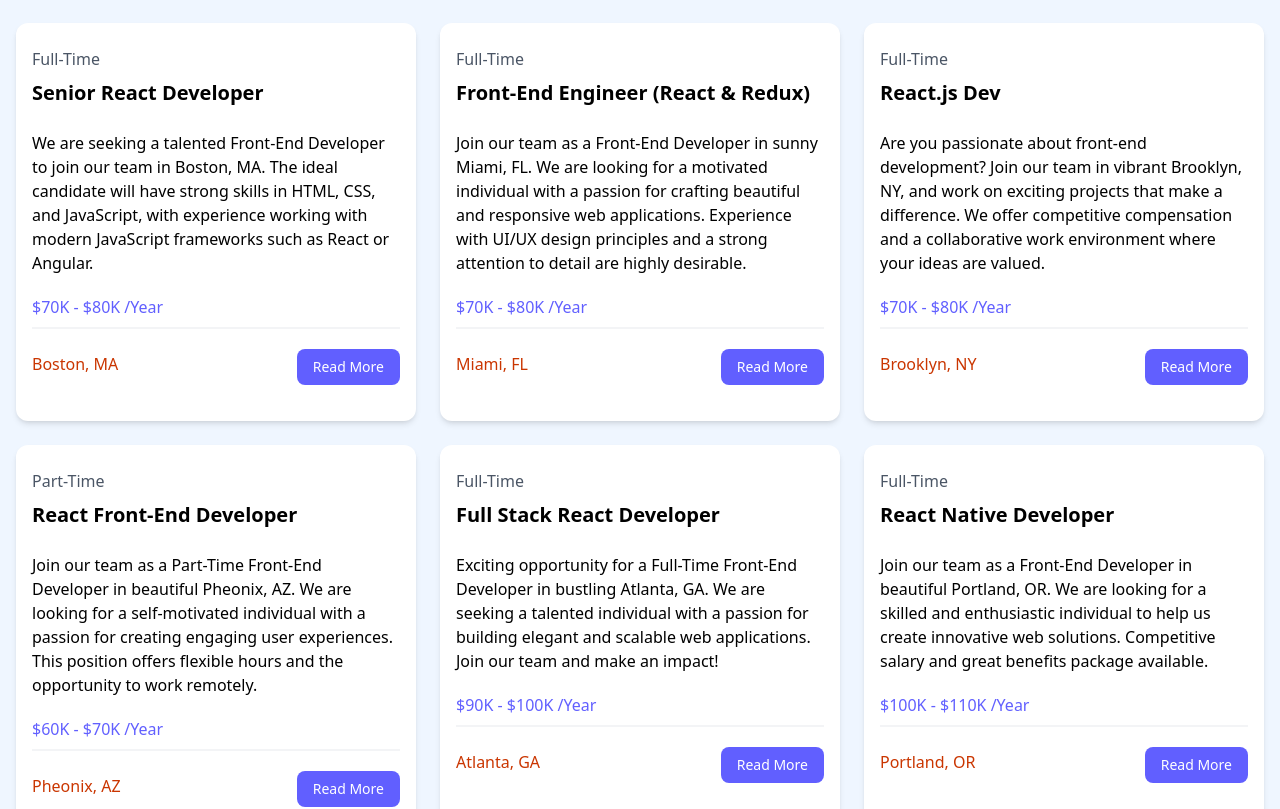
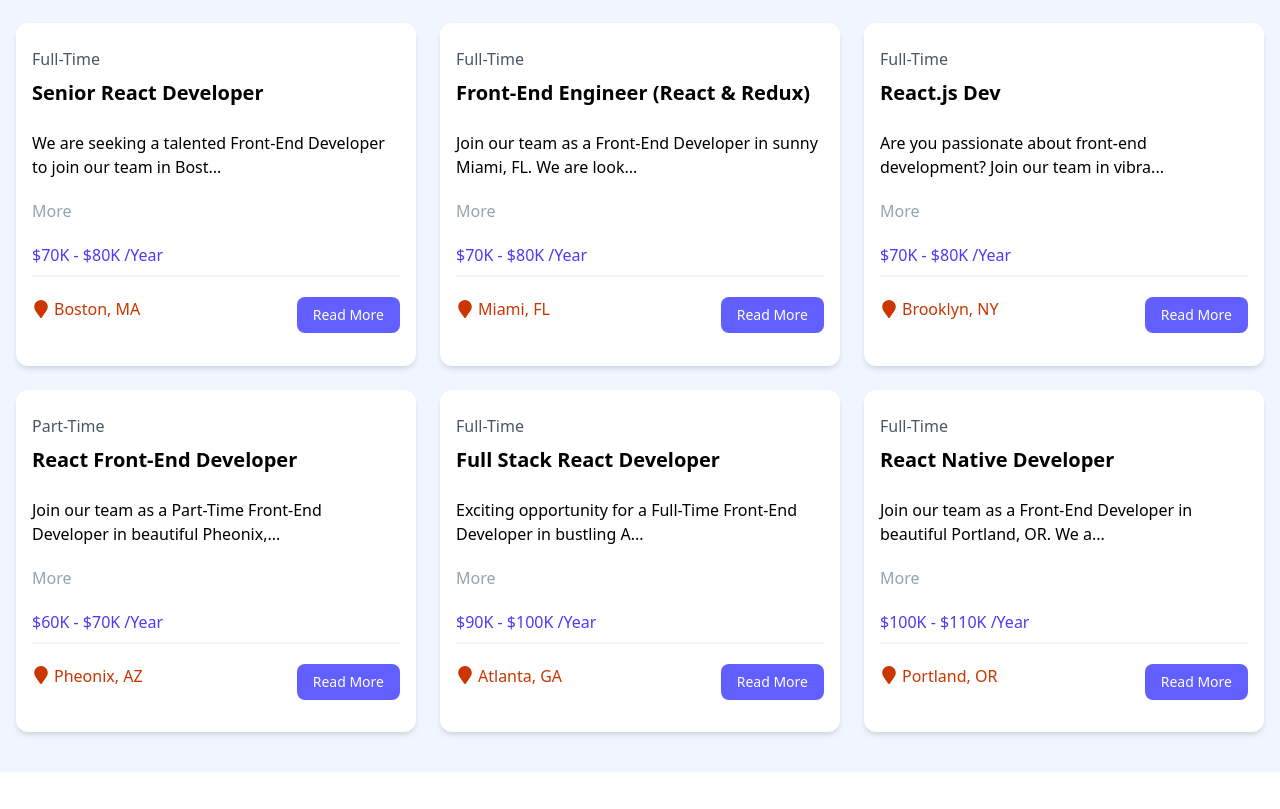
Before and after one commit to amr-0xZ/react-jobs-app, a React (Vite) app: page / in a window 1280 px wide. Shown: the part 686-1495 px from the top of the page. Built offline with nearby package versions, Linux system fonts and the light colour scheme.

Commit message:
Home page done

```diff
--- a/package.json
+++ b/package.json
@@ -12,7 +12,8 @@
   "dependencies": {
     "@tailwindcss/vite": "^4.1.12",
     "react": "^19.1.1",
-    "react-dom": "^19.1.1"
+    "react-dom": "^19.1.1",
+    "react-icons": "^5.5.0"
   },
   "devDependencies": {
     "@eslint/js": "^9.33.0",
--- a/src/components/Job.jsx
+++ b/src/components/Job.jsx
@@ -1,6 +1,16 @@
 import React from 'react'
+import { useState } from 'react'
+import {FaMapMarker} from 'react-icons/fa'
 
-function Job({job}) {
+function Job({ job }) {
+  const [showFullDesc, setShowFullDesc] = useState(false);
+
+  let description = job.description;
+
+  if (!showFullDesc) {
+    description = description.substring(0, 70) + "...";
+  }
+
   return (
     <div className="bg-white rounded-xl shadow-md relative">
       <div className="p-4">
@@ -10,16 +20,20 @@ function Job({job}) {
         </div>
 
         <div className="mb-5">
-               {job.description}
+          {description}
         </div>
 
-              <h3 className="text-indigo-500 mb-2">{job.salary} /Year</h3>
+        <button onClick={() => (setShowFullDesc((prevStat) => (!prevStat)))} className="text-gray-400 mb-5 hover:text-indigo-600">
+          {showFullDesc ? "Less" : "More"}
+        </button>
+
+        <h3 className="text-indigo-600 mb-2">{job.salary} /Year</h3>
 
         <div className="border border-gray-100 mb-5"></div>
 
         <div className="flex flex-col lg:flex-row justify-between mb-4">
           <div className="text-orange-700 mb-3">
-                  <i className="fa-solid fa-location-dot text-lg"></i>
+            <FaMapMarker className='inline text-lg mb-1 mr-1' />
             {job.location}
           </div>
           <a
```
Also changed, not shown: 1 other file (tests, documents, lock files or other folders). Lines whose indentation alone changed are shown as unchanged.
